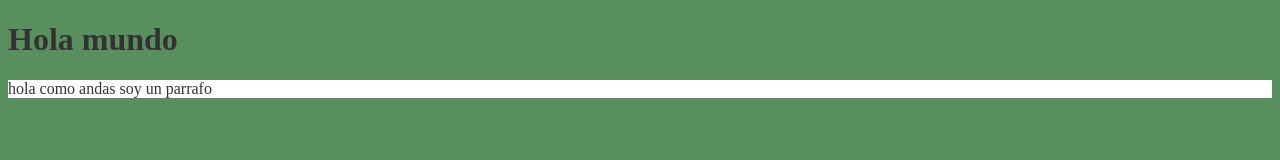
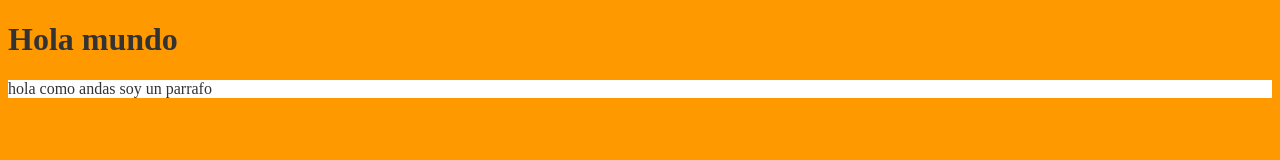
Before and after one commit to BautyDelToro/3alas, a plain HTML site: page index.html in a window 1280 px wide. Drawn offline with Linux system fonts and the light colour scheme.

Commit message:
FONDO NARANJA

```diff
--- a/estilos.css
+++ b/estilos.css
@@ -1,7 +1,7 @@
 
 /*lo que ponga en el root aplica a todo, es la raiz de la pagina*/
 :root{
---naranja:rgb(89, 143, 95);
+--naranja:#F90;
 --negro: #000000;
 --blanco: #FFF;
 --gris01: #333;
```
